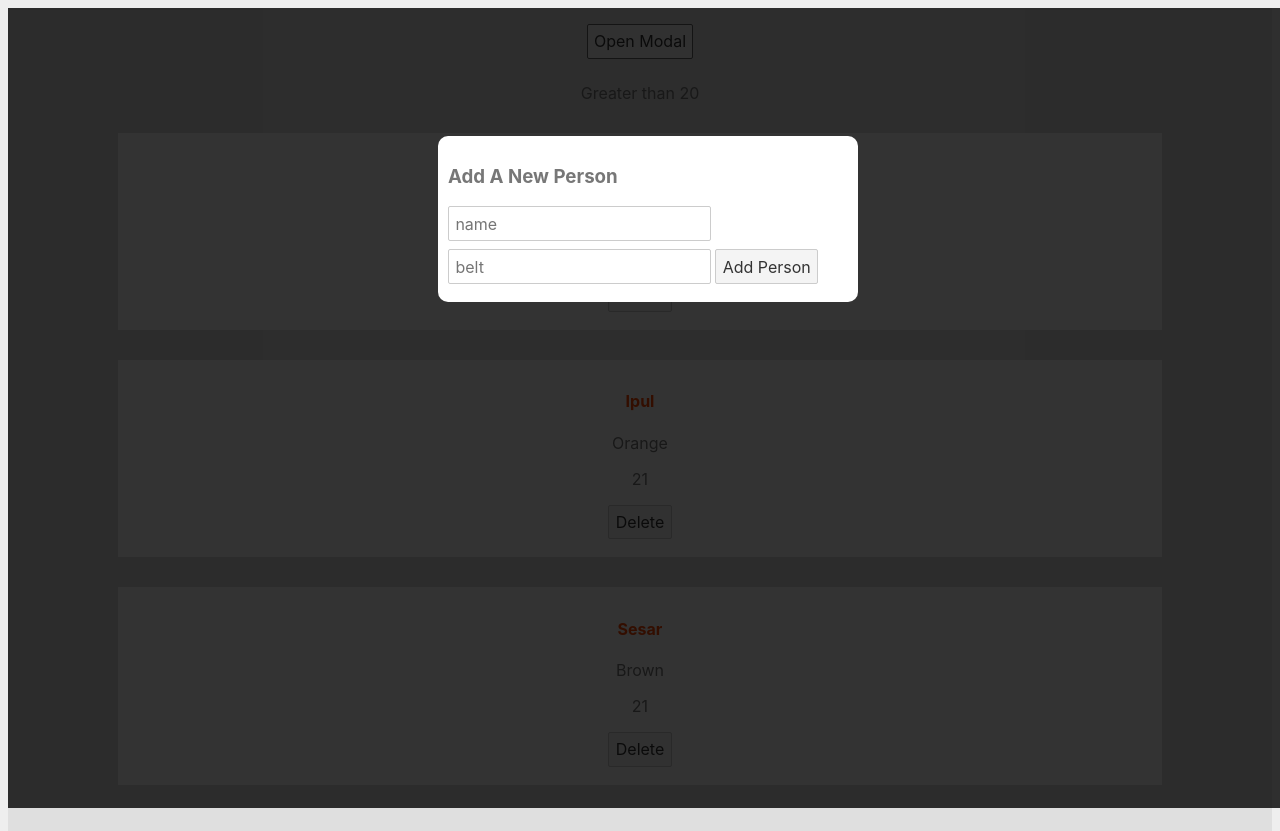
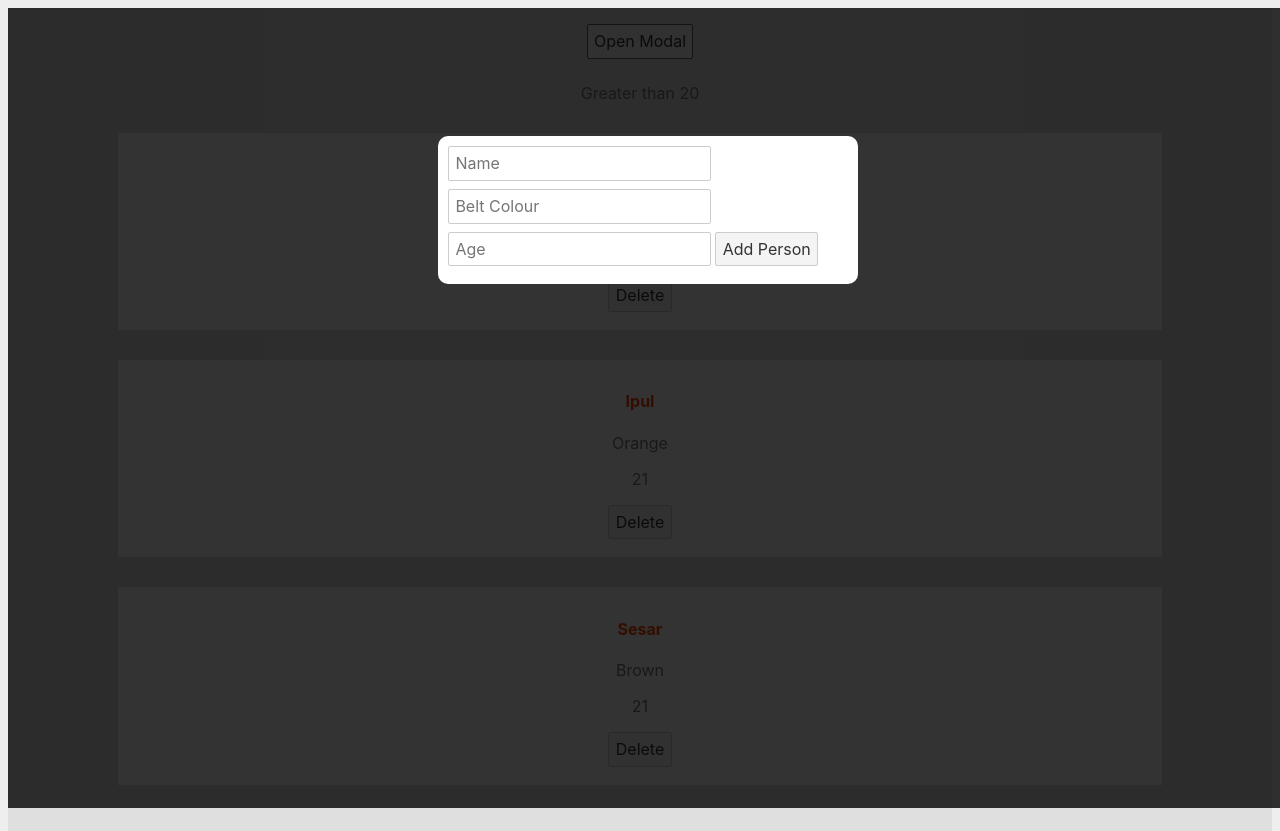
Before and after one commit to rizqyep/svelte-basics, a Svelte app: page / in a window 1280 px wide. Both pictures are taken after a click on the button "Open Modal". Built offline with nearby package versions, Linux system fonts and the light colour scheme.

Commit message:
feat: scaffolded form component

```diff
--- /dev/null
+++ b/src/AddPersonForm.svelte
@@ -0,0 +1,14 @@
+<script>
+  let name;
+  let beltColour;
+  let age;
+</script>
+
+<form>
+  <input type="text" placeholder="Name" bind:value={name} />
+  <input type="text" placeholder="Belt Colour" bind:value={beltColour} />
+  <input type="number" placeholder="Age" bind:value={age} />
+  <button>Add Person</button>
+</form>
+
+<style></style>
--- a/src/App.svelte
+++ b/src/App.svelte
@@ -1,4 +1,5 @@
 <script>
+  import AddPersonForm from "./AddPersonForm.svelte";
   import Modal from "./Modal.svelte";
   let people = [
     { name: "Abek", beltColour: "Black", age: 21, id: 1 },
@@ -24,16 +25,7 @@
   content="This is a prop named content"
   on:click={toggleModal}
 >
-  <div slot="title">
-    <h3>Add A New Person</h3>
-  </div>
-  <div slot="content">
-    <form>
-      <input type="text" placeholder="name" />
-      <input type="text" placeholder="belt" />
-      <button>Add Person</button>
-    </form>
-  </div>
+  <AddPersonForm />
 </Modal>
 <main>
   <button on:click={toggleModal}>Open Modal</button>
--- a/src/Modal.svelte
+++ b/src/Modal.svelte
@@ -14,8 +14,7 @@
     component -->
   <div class="backdrop" on:click|self>
     <div class="modal" class:promo={isPromo}>
-      <slot name="title" />
-      <slot name="content" />
+      <slot />
     </div>
   </div>
 {/if}
```
